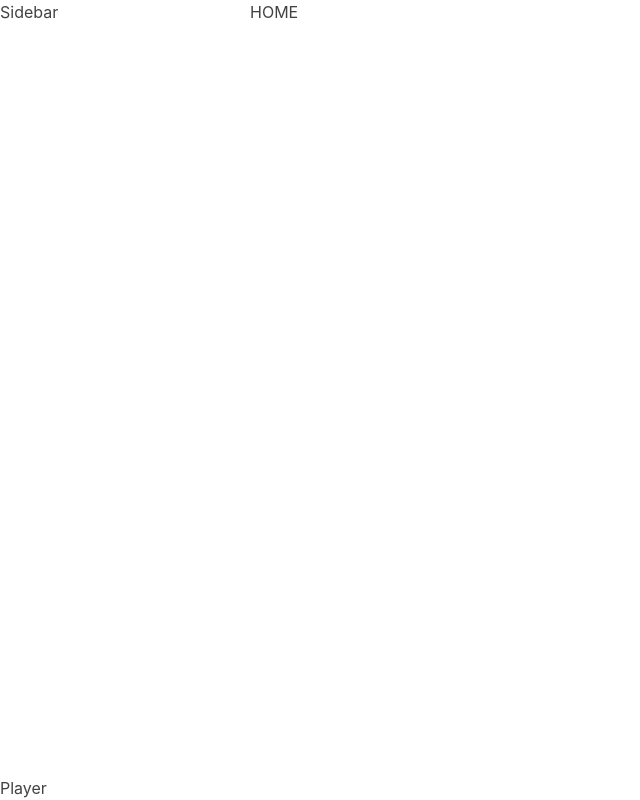
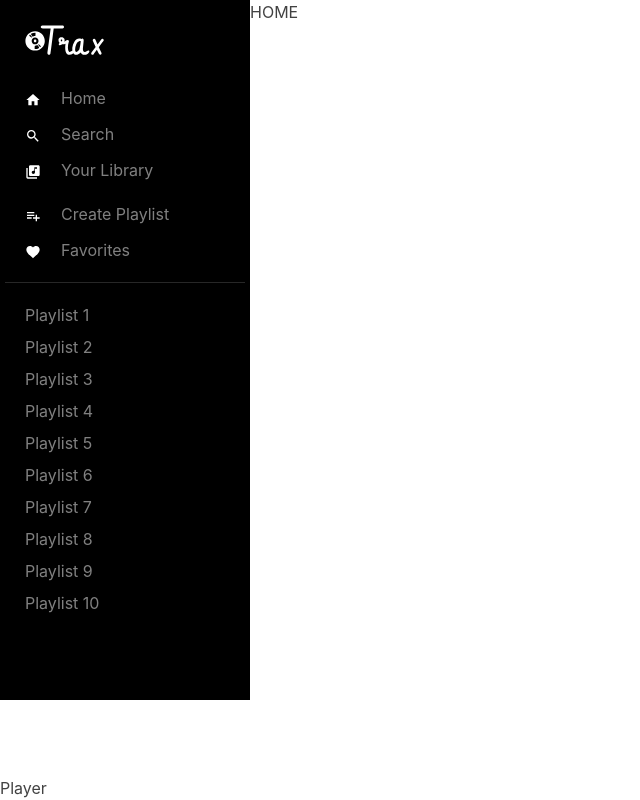
Before and after one commit to sagarsubedi/next-music, a Next.js app: page / in a window 1280 px wide. Shown: the whole page, without its empty margins (0-640 px from the left). Built offline with nearby package versions, Linux system fonts and the light colour scheme.

Commit message:
completed the sidebar

```diff
--- a/components/playerLayout.tsx
+++ b/components/playerLayout.tsx
@@ -1,10 +1,11 @@
 import { Box } from "@chakra-ui/layout";
+import Sidebar from "./sidebar";
 
 const PlayerLayout = ({children}) => {
     return(
         <Box width="100vw" height="100vh">
             <Box position="absolute" top="0" width="250px" left="0">
-                Sidebar
+                <Sidebar />
             </Box>
 
             <Box marginLeft="250px" marginBottom="100px" >
--- /dev/null
+++ b/components/sidebar.tsx
@@ -0,0 +1,127 @@
+import NextImage from 'next/image';
+import NextLink from 'next/link';
+import {
+    Box,
+    ListIcon,
+    ListItem,
+    List,
+    Divider,
+    Center,
+    LinkBox,
+    LinkOverlay
+} from '@chakra-ui/layout';
+import {
+    MdHome,
+    MdSearch,
+    MdLibraryMusic,
+    MdPlaylistAdd,
+    MdFavorite
+} from 'react-icons/md';
+
+const navMenu = [
+    {
+        name: 'Home',
+        icon : MdHome,
+        route : '/'
+    },
+    {
+        name: 'Search',
+        icon : MdSearch,
+        route : '/search'
+    },    {
+        name: 'Your Library',
+        icon : MdLibraryMusic,
+        route : '/library'
+    }
+];
+
+const musicMenu = [
+    {
+        name : 'Create Playlist',
+        icon : MdPlaylistAdd,
+        route : '/',
+    },
+    {
+        name : 'Favorites',
+        icon : MdFavorite,
+        route : '/favorites',
+    },
+];
+
+const playlists = new Array(10).fill(1).map((_, i) => `Playlist ${i+1}`);
+
+
+const Sidebar = () => {
+    return (
+        <Box
+            width="100%"
+            height="calc(100vh - 100px)"
+            bg="black"
+            paddingX="5px"
+            color="gray"
+        >
+            <Box paddingY="20px" height="100%">
+
+                <Box width="120px" marginBottom="20px" paddingX="20px">
+                    <NextImage src="/logo.svg" height={60} width={120} />
+                </Box>
+
+                <Box marginBottom="20px">
+                    <List spacing={3}>
+                        {navMenu.map(menuItem => (
+                            <ListItem paddingX="20px" fontSize="16px" key={menuItem.name}>
+                                <LinkBox>
+                                    <NextLink href={menuItem.route} passHref>
+                                        <LinkOverlay>
+                                            <ListIcon as={menuItem.icon} color="white" marginRight="20px" />
+                                            {menuItem.name}
+                                        </LinkOverlay>
+                                    </NextLink>
+                                </LinkBox>
+                            </ListItem>
+                        ))}
+                    </List>
+                </Box>
+
+                <Box marginTop="20px" marginBottom="20px">
+                    <List spacing={3}>
+                        {musicMenu.map((musicMenuItem) => (
+                            <ListItem paddingX="20px" fontSize="16px" key={musicMenuItem.name}>
+                                <LinkBox>
+                                    <NextLink href={musicMenuItem.route} passHref>
+                                        <LinkOverlay>
+                                            <ListIcon as={musicMenuItem.icon} color="white" marginRight="20px" />
+                                            {musicMenuItem.name}
+                                        </LinkOverlay>
+                                    </NextLink>
+                                </LinkBox>
+                            </ListItem>
+                        ))}
+                    </List>
+                </Box>
+
+                <Divider color="gray.800" />
+
+                <Box height="66%" overflowY="auto" paddingY="20px">
+                    <List spacing={2}>
+                    {playlists.map((playlist) => (
+                        <ListItem paddingX="20px" key={playlist}>
+                            <LinkBox>
+                                <NextLink href="/" passHref>
+                                    <LinkOverlay>
+                                        {playlist}
+                                    </LinkOverlay>
+                                </NextLink>
+                            </LinkBox>
+                        </ListItem>
+                        ))}
+                    </List>
+                </Box>
+
+            </Box>
+
+        </Box>
+    );
+}
+
+export default Sidebar;
```
Also changed, not shown: public/logo.svg (added), 1 other file (tests, documents, lock files or other folders).
